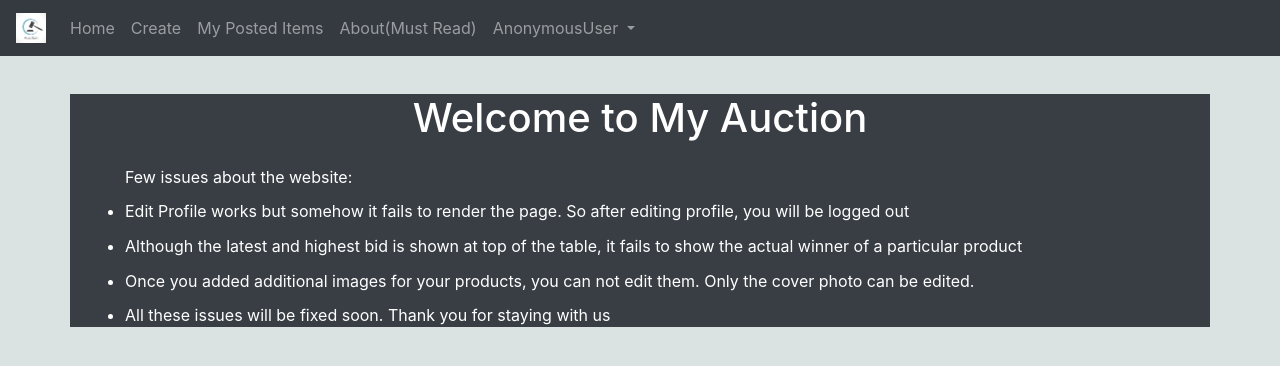
After one commit to Sadman25/Auction-Site, a Django app: page /auction/about in a window 1280 px wide. The commit adds this page. Shown: the top 366 px of the page. Run offline with Django 3.2, Linux system fonts and the light colour scheme; some libraries are stand-ins or nearby versions.

Commit message:
#4 Step 29: created an about page to highlight the site issues

```diff
--- /dev/null
+++ b/AuctionSite/auction/templates/about.html
@@ -0,0 +1,19 @@
+{% extends 'base_homepage.html' %}
+{% load static %}
+{% load crispy_forms_tags %}
+{% block content %}
+
+
+<div class="container" id="about">
+    <h1>Welcome to My Auction</h1>
+    <ul>Few issues about the website:
+        <li>Edit Profile works but somehow it fails to render the page. So after editing profile, you will be logged out</li>
+        <li>Although the latest and highest bid is shown at top of the table, it fails to show the actual winner of a particular product </li>
+        <li>Once you added additional images for your products, you can not edit them. Only the cover photo can be edited.</li>
+        <li>All these issues will be fixed soon. Thank you for staying with us</li>
+    </ul>
+</div>
+
+
+
+{% endblock %}
--- a/AuctionSite/auction/templates/base_homepage.html
+++ b/AuctionSite/auction/templates/base_homepage.html
@@ -12,6 +12,7 @@
     <link rel="stylesheet" href="{% static 'css/createAuction.css' %}">
     <link rel="stylesheet" href="{% static 'css/myposts.css' %}">
     <link rel="stylesheet" href="{% static 'css/myprofile.css' %}">
+    <link rel="stylesheet" href="{% static 'css/about.css' %}">
     <style>body{background-color: rgb(219,226,226);}</style> <!-- single css for changing body color of every page-->
 
 
@@ -46,7 +47,7 @@
                     <a class="nav-link" href="{% url 'myPosts' %}">My Posted Items </a>
                 </li>
                 <li class="nav-item">
-                    <a class="nav-link" href="#">About</a>
+                    <a class="nav-link" href="{% url 'about' %}">About(Must Read)</a>
                 </li>
                 <li class="nav-item dropdown">
                     <a class="nav-link dropdown-toggle" href="#" id="navbarDropdown" role="button"
--- a/AuctionSite/auction/templates/product_details.html
+++ b/AuctionSite/auction/templates/product_details.html
@@ -41,8 +41,9 @@
         <b>Auction Deadline: </b>{{ product_details.deadline }}<br><br>
         <b>Owner: </b>{{ product_details.owner.username }}<br><br>
         <b>Current Status: </b><b>{{ product_details.product_status }}</b><br><br>
-        <b>Highest Bid: </b><b>{{highestBidder}}</b><br><br>
-        <b>Highest Bidder: </b><b></b><br><br>
+        <b>Total Bids: </b><b>{{ totalBids }}</b><br><br>
+        <!-- <b>Highest Bid: </b><b></b><br><br>
+        <b>Highest Bidder: </b><b></b><br><br> -->
       </p>
       {% if product_details.owner == user %}
       <a class="btn btn-primary" href="{% url 'editProduct' product_details.pk %}" role="button">Edit</a>
--- a/AuctionSite/auction/urls.py
+++ b/AuctionSite/auction/urls.py
@@ -10,4 +10,5 @@ urlpatterns = [
     path('myProfile/<int:pk>/',views.myProfile, name='myProfile'),
     path('editProduct/<int:pk>/',views.editProduct,name='editProduct'),
     path('editBid/<int:pk>/',views.editBid,name='editBid'),
+    path('about',views.about,name='about'),
 ]
--- a/AuctionSite/auction/views.py
+++ b/AuctionSite/auction/views.py
@@ -43,7 +43,7 @@ def productDetails(request,pk):
     product_details = product.objects.get(id=pk)
     product_images = images.objects.filter(product=product.objects.get(id=pk))
     allBiddings = bidding.objects.filter(product=product.objects.get(id=pk)).order_by('-time')
-
+    totalBids = bidding.objects.filter(product=product.objects.get(id=pk)).count()
     newBid = biddingForm()
 
     if request.method == 'POST':
@@ -59,6 +59,7 @@ def productDetails(request,pk):
     'product_images':product_images,
     'newBid':newBid,
     'allBiddings':allBiddings,
+    'totalBids':totalBids
     }
     return render (request,'product_details.html',context)
 
@@ -118,10 +119,14 @@ def myProfile(request,pk):
         if editUser.is_valid() and editProfile.is_valid():
             editUser.save()
             editProfile.save()
-            return HttpResponseRedirect (previousInfo.get_absolute_url())
+            return redirect('/')
 
     else:
         context = {'previousInfo':previousInfo,
         'editUser':editUser,
         'editProfile':editProfile}
         return render (request, 'myProfile.html',context)
+
+
+def about(request):
+    return render(request,'about.html')
--- /dev/null
+++ b/AuctionSite/static/css/about.css
@@ -0,0 +1,15 @@
+#about {
+    margin-top: 3%;
+    background-color: #383E44;
+    color: white;
+}
+
+#about h1{
+    text-align: center;
+    margin-top: 2%;
+    margin-bottom: 2%;
+}
+
+#about li{
+    margin-top: 1%;
+}
```
